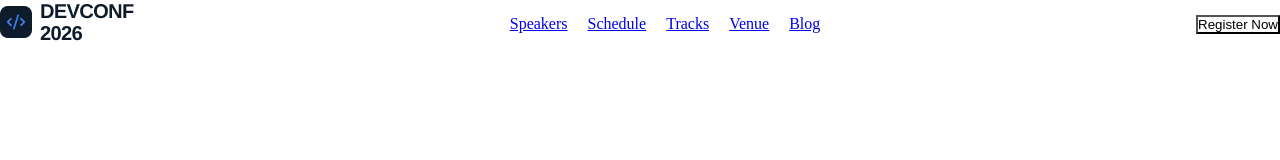
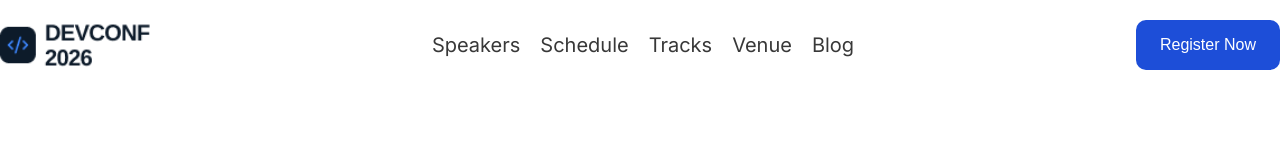
Before and after one commit to OliurDevFlow/Assignment-001-b-14, a plain HTML site: page index.html in a window 1280 px wide. Drawn offline with Linux system fonts and the light colour scheme.

Commit message:
fixed nav section

```diff
--- a/index.html
+++ b/index.html
@@ -1,33 +1,34 @@
-<!DOCTYPE html>
+<!doctype html>
 <html lang="en">
   <head>
-    <meta charset="UTF-8">
-    <meta name="viewport" content="width=device-width, initial-scale=1.0">
+    <meta charset="UTF-8" />
+    <meta name="viewport" content="width=device-width, initial-scale=1.0" />
     <title>Document</title>
-    <link rel="stylesheet" href="./styles.css">
-
+    <link rel="stylesheet" href="./styles.css" />
+    <!-- google fonts -->
+    <link rel="preconnect" href="https://fonts.googleapis.com" />
+    <link rel="preconnect" href="https://fonts.gstatic.com" crossorigin />
+    <link
+      href="https://fonts.googleapis.com/css2?family=Inter:ital,opsz,wght@0,14..32,100..900;1,14..32,100..900&family=Open+Sans:ital,wght@0,300..800;1,300..800&display=swap"
+      rel="stylesheet"
+    />
   </head>
   <!-- navigation section -->
- <header class="header">
-
-    <nav>
-        <div><img src="./images/logo.png" alt="Logo"></div>
-        <div>
-            <ul>
+  <header>
+    <div class="container">
+      <nav class="nav-bar">
+        <img src="./images/logo.png" alt="logo" />
+        <ul class="nav-iteam">
           <li><a href="#speakers">Speakers</a></li>
           <li><a href="#Schedule">Schedule</a></li>
           <li><a href="#Tracks">Tracks</a></li>
           <li><a href="#Venue">Venue</a></li>
           <li><a href="#Blog">Blog</a></li>
         </ul>
+        <button class="common-btn">Register Now</button>
+      </nav>
     </div>
-        <div>
-            <button class="common-btn">Register Now</button>
-        </div>
-    </nav>
   </header>
 
-<body>
-
-</body>
+  <body></body>
 </html>
--- a/styles.css
+++ b/styles.css
@@ -3,25 +3,41 @@
     padding: 0;
     background-color: #fff;
 }
-.header{
-    background-color: #f1f1f1;
-    max-width: 1600px;
-    align-items: center;
-    text-align: center;
+img{
+    width: 150px;
+    height: auto;
 }
-nav{
+.container{
+ max-width: 1280px;
+ margin: 0 auto;
+ font-family: "Inter", sans-serif;
+ font-size: 20px;
+}
+
+ .nav-bar{
     display: flex;
     justify-content: space-between;
     align-items: center;
-
+    padding: 20px 0;
 }
-ul{
+.nav-iteam{
     display: flex;
+    gap: 20px;
     list-style: none;
+    text-decoration: none;
 
 }
 
-li{
-    margin: 10px;
+.common-btn{
+    padding: 16px 24px;
+    background-color: #1d4ed8FF;
+    color: #fff;
+    border: none;
+    font-size: 16px;
+    border-radius: 10px;
+    cursor: pointer;
+}
+.nav-iteam a{
+    color:hsl(0, 0%, 22%);
     text-decoration: none;
 }
```
Lines whose indentation alone changed are shown as unchanged.
